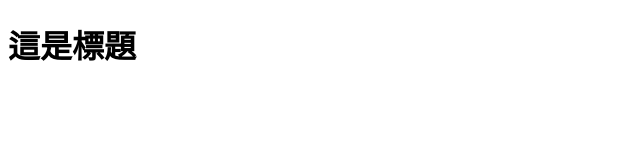
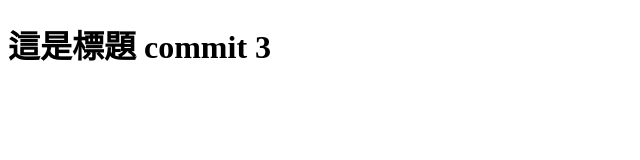
Before and after one commit to EasyToGet/gitDemoClass4, a plain HTML site: page index.html in a window 1280 px wide. Shown: the whole page, without its empty margins (0-640 px from the left). Drawn offline with Linux system fonts and the light colour scheme.

Commit message:
update index

```diff
--- a/index.html
+++ b/index.html
@@ -7,6 +7,6 @@
   <title>Document</title>
 </head>
 <body>
-  <h1>這是標題</h1>
+  <h1>這是標題 commit 3</h1>
 </body>
 </html>
```
